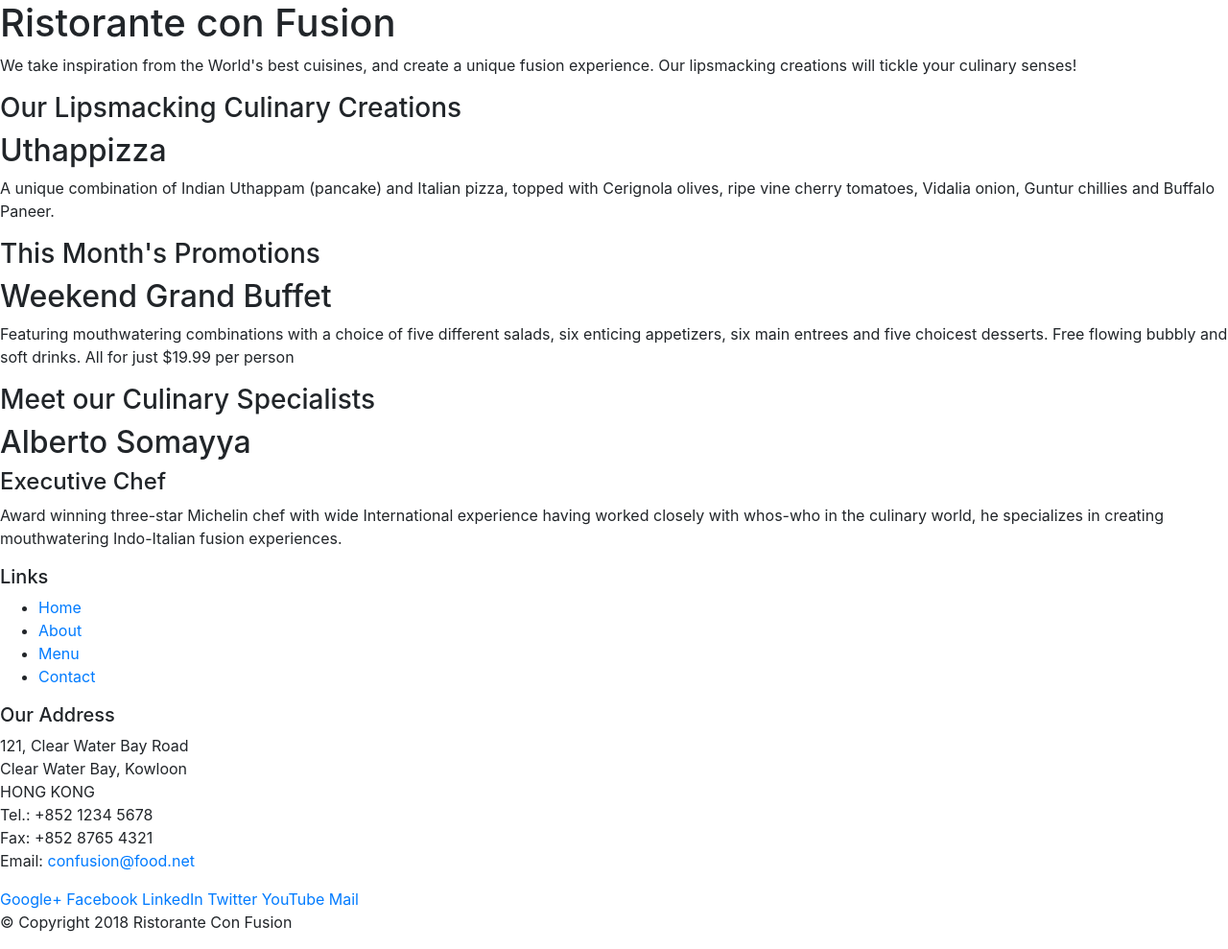
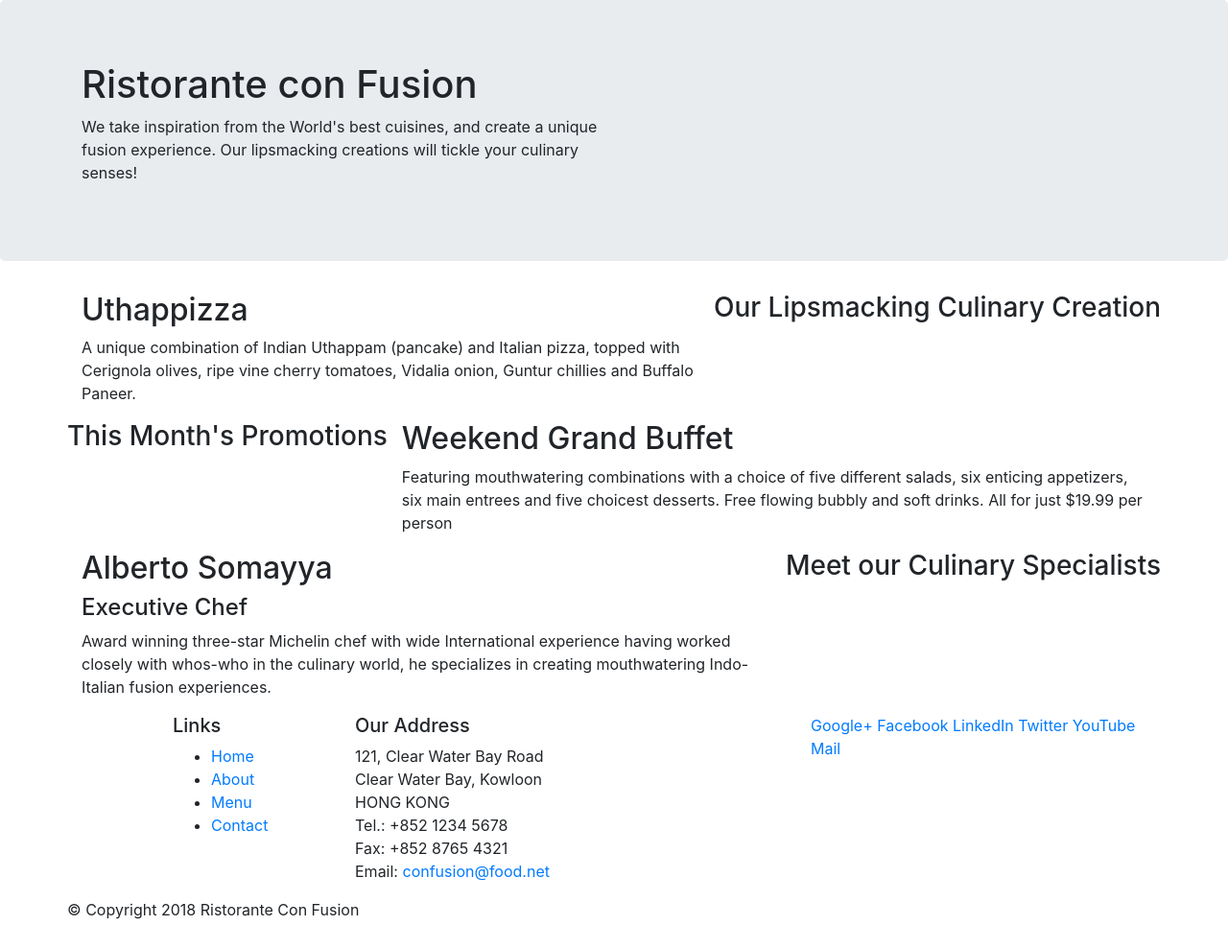
Before and after one commit to Akhilreddy-984/git-test, a website: page index.html in a window 1280 px wide. Shown: the whole page at 96% size. Drawn offline with nearby package versions, Linux system fonts and the light colour scheme.

Commit message:
Boot Strap Grid Part 1

```diff
--- a/index.html
+++ b/index.html
@@ -13,46 +13,46 @@
 
 <body>
 
-    <header>
-        <div>
-            <div>
-                <div>
+    <header class="jumbotron">
+        <div class="container">
+            <div class="row">
+                <div class="col-12 col-sm-6">
                     <h1>Ristorante con Fusion</h1>
                     <p>We take inspiration from the World's best cuisines, and create a unique fusion experience. Our lipsmacking creations will tickle your culinary senses!</p>
                 </div>
-                <div>
+                <div class="col-12 col-sm">
                 </div>
             </div>
         </div>
     </header>
 
-    <div>
-        <div>
-            <div>
-                <h3>Our Lipsmacking Culinary Creations</h3>
+    <div class="container">
+        <div class="row">
+            <div clas="col-12 col-sm-4 order-sm-last col-md-3">
+                <h3>Our Lipsmacking Culinary Creation</h3>
             </div>
-            <div>
+            <div class="col col-sm order-sm-first col-md">
                 <h2>Uthappizza</h2>
                 <p>A unique combination of Indian Uthappam (pancake) and Italian pizza, topped with Cerignola olives, ripe vine cherry tomatoes, Vidalia onion, Guntur chillies and Buffalo Paneer.</p>
             </div>
         </div>
 
 
-        <div>
-            <div>
+        <div class="row">
+            <div clas="col-12 col-sm-4 col-md-3">
                 <h3>This Month's Promotions</h3>
             </div>
-            <div>
+            <div  class="col col-sm col-md">
                 <h2>Weekend Grand Buffet</h2>
                 <p>Featuring mouthwatering combinations with a choice of five different salads, six enticing appetizers, six main entrees and five choicest desserts. Free flowing bubbly and soft drinks. All for just $19.99 per person </p>
             </div>
         </div>
 
-        <div>
-            <div>
+        <div class="row">
+            <div clas="col-12 col-sm-4 order-sm-first col-md-3" >
                 <h3>Meet our Culinary Specialists</h3>
             </div>
-            <div>
+            <div class="col col-sm order-sm-first col-md">
                 <h2>Alberto Somayya</h2>
                 <h4>Executive Chef</h4>
                 <p>Award winning three-star Michelin chef with wide International experience having worked closely with whos-who in the culinary world, he specializes in creating mouthwatering Indo-Italian fusion experiences. </p>
@@ -61,9 +61,9 @@
     </div>
 
     <footer>
-        <div>
-            <div>
-                <div>
+        <div class="container">
+            <div class="row">
+                <div class="col-4 offset-1 col-sm-2">
                     <h5>Links</h5>
                     <ul>
                         <li><a href="#">Home</a></li>
@@ -72,7 +72,7 @@
                         <li><a href="#">Contact</a></li>
                     </ul>
                 </div>
-                <div>
+                <div class="col-7 col-sm-5">
                     <h5>Our Address</h5>
                     <address>
 		              121, Clear Water Bay Road<br>
@@ -83,7 +83,7 @@
 		              Email: <a href="mailto:confusion@food.net">confusion@food.net</a>
 		           </address>
                 </div>
-                <div>
+                <div class="col-12 col-sm-4">
                     <div>
                         <a href="http://google.com/+">Google+</a>
                         <a href="http://www.facebook.com/profile.php?id=">Facebook</a>
@@ -94,8 +94,8 @@
                     </div>
                 </div>
            </div>
-           <div>
-                <div>
+           <div class="row">
+                <div class="auto" >
                     <p>© Copyright 2018 Ristorante Con Fusion</p>
                 </div>
            </div>
```
